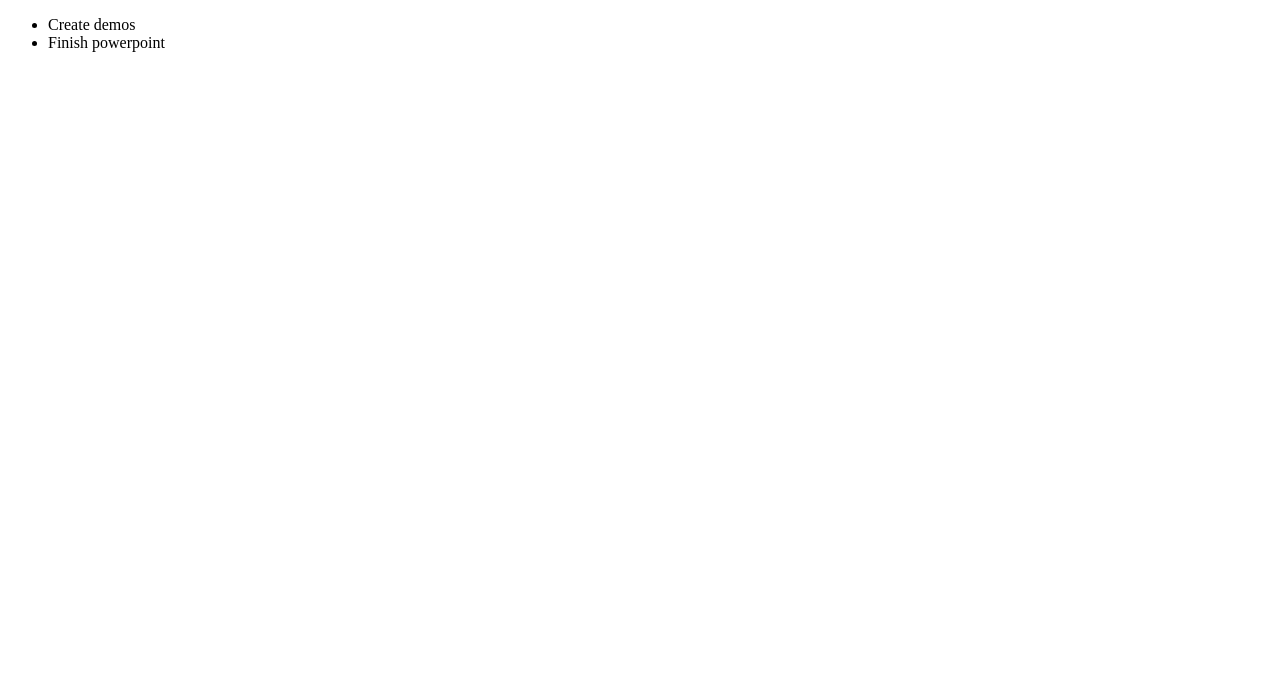
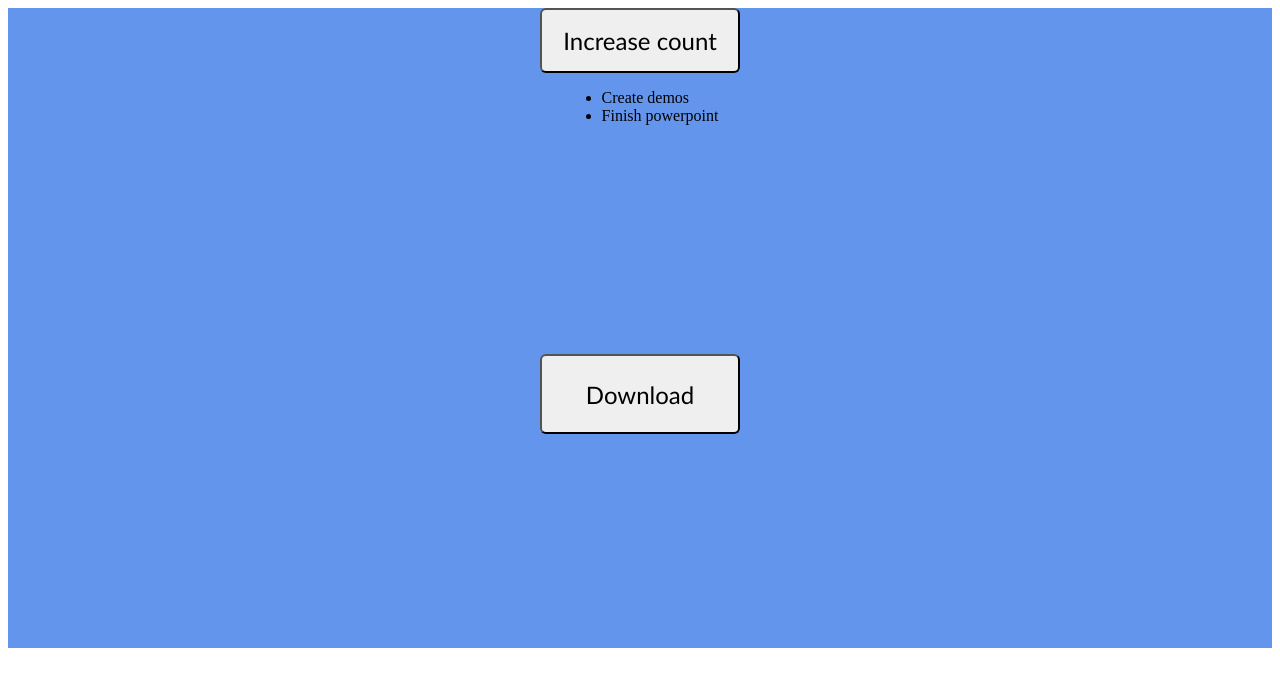
Before and after one commit to ayerest/goodbye-usestate, a React (Create React App) app: page / in a window 1280 px wide. Shown: the top 686 px of the page. Built offline with nearby package versions, Linux system fonts and the light colour scheme.

Commit message:
add counter rendering examples

```diff
--- a/src/App.tsx
+++ b/src/App.tsx
@@ -11,9 +11,9 @@ const App = () => {
   return (
     <div>
       <QueryClientProvider client={queryClient}>
-      {/* <Counter /> */}
+      <Counter />
       {/* <BuyCard /> */}
-      <Todo />
+      {/* <Todo /> */}
       <ReactQueryDevtools initialIsOpen={false} />
       </QueryClientProvider>
     </div>
--- a/src/BuyCard/BuyCard.tsx
+++ b/src/BuyCard/BuyCard.tsx
@@ -1,4 +1,4 @@
-import React, { useState } from 'react';
+import React, { useEffect, useState } from 'react';
 import SelectDownloadMethod from './SelectMethodStep.tsx';
 import InitiateDownload from './DownloadStep.tsx';
 import ConfirmDownload from './ConfirmDownloadStep.tsx';
@@ -10,6 +10,10 @@ const BuyCard1 = () => {
   const [selectDownloadMethodStep, setSelectMethodStep] = useState(false);
   const [confirmDownloadStep, setConfirmDownloadStep] = useState(false);
   const [downloadCompleteStep, setDownloadCompleteStep] = useState(false);
+
+  useEffect(() => {
+    console.log("rendering");
+  })
 
   const handleGoToSelectMethodStep = () => {
     setSelectMethodStep(true);
--- a/src/Counter/Counter.tsx
+++ b/src/Counter/Counter.tsx
@@ -1,5 +1,8 @@
-import React, { useState } from 'react';
+import React, { useRef, useState } from 'react';
 import '../App.css';
+import Todo1 from '../Todo/Todo.tsx';
+import BuyCard1 from '../BuyCard/BuyCard.tsx';
+import Button from '../BuyCard/Button.tsx';
 
 const Counter1 = () => {
   const [count, setCount] = useState(0);
@@ -114,10 +117,74 @@ const Counter7 = () => {
   )
 }
 
+const Counter8 = () => {
+  const [count, setCount] = useState(0);
+
+  const handleIncreaseCount = () => {
+    setCount((prevState) => prevState + 1);
+  }
+
+  return (
+    <div className='container'>
+      <h2>The count is: {count}</h2>
+      <Button text="Increase count" handleOnClick={handleIncreaseCount} />
+      <Todo1 />
+      <BuyCard1 />
+    </div>
+  )
+}
+
+const CounterSection = () => {
+  const [count, setCount] = useState(0);
+
+  const handleIncreaseCount = () => {
+    setCount((prevState) => prevState + 1);
+  }
+
+  return (
+    <>
+    <h2>The count is: {count}</h2>
+    <Button text="Increase count" handleOnClick={handleIncreaseCount} />
+    </>
+  )
+
+}
+
+const Counter9 = () => {
+  return (
+    <div className='container'>
+      <CounterSection />
+      <Todo1 />
+      <BuyCard1 />
+    </div>
+  )
+}
+
+const Counter10 = () => {
+  const count = useRef(0);
+
+  const handleIncreaseCount = () => {
+    count.current += 1;
+    // --> fire tracking function with updated count
+    console.log(count.current, "COUNT")
+  }
+
+  return (
+    <div className='container'>
+      <Button text="Increase count" handleOnClick={handleIncreaseCount} />
+      <Todo1 />
+      <BuyCard1 />
+    </div>
+  )
+}
+
 // export default Counter1;
 // export default Counter2;
 // export default Counter3;
 // export default Counter4;
 // export default Counter5;
 // export default Counter6;
-export default Counter7;
+// export default Counter7;
+// export default Counter8;
+// export default Counter9;
+export default Counter10;
```
